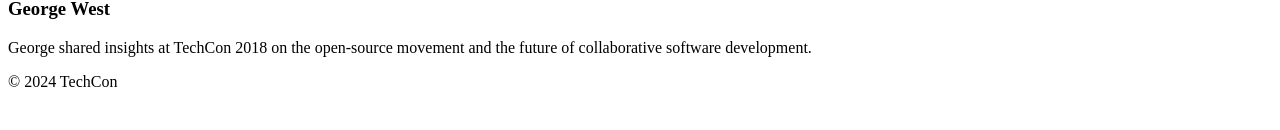
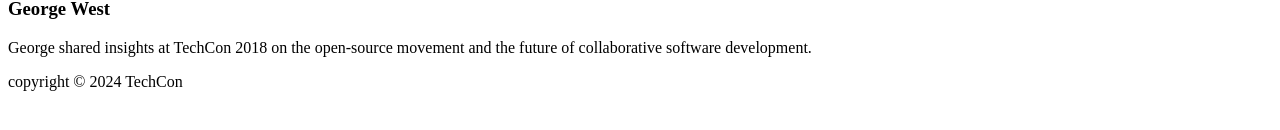
Before and after one commit to Darkpearlzz/TechCon_HTML, a plain HTML site: page techcon_website/about.html in a window 1280 px wide. Shown: the part 588-718 px from the top of the page. Drawn offline with Linux system fonts and the light colour scheme.

Commit message:
Add changes to files

```diff
--- a/techcon_website/about.html
+++ b/techcon_website/about.html
@@ -54,7 +54,7 @@
             </article>
         </main>
          <footer>
-            <p> &copy; 2024 TechCon </p>
+            <p> copyright &copy; 2024 TechCon </p>
         </footer>
     </body>
 </html>
```
Also changed, not shown: techcon_website/index.html (+1 -1 lines), techcon_website/schedule.html (+1 -1 lines).
